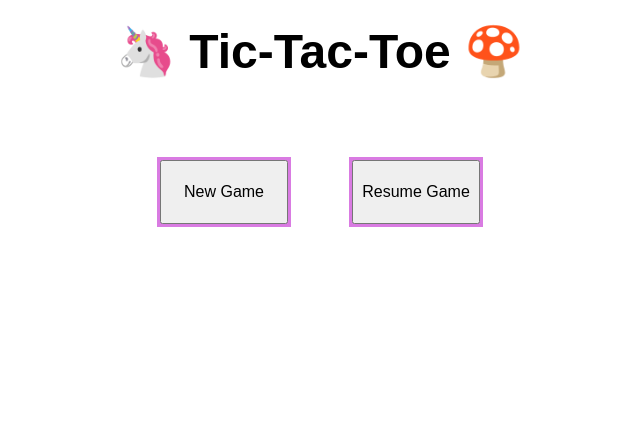
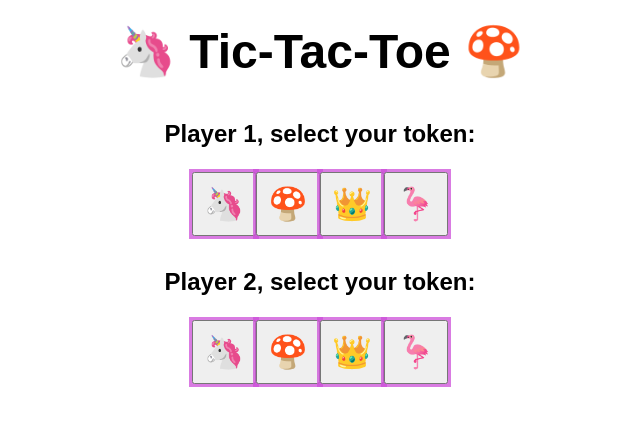
Before and after one commit to yuyi365/tic_tac_toe, a React (Create React App) app in the folder frontend/: page / in a window 1280 px wide. Both pictures are taken after a click on the button "New Game". Shown: the top 426 px of the page, without its empty margins (320-960 px from the left). Built offline with nearby package versions, Linux system fonts and the light colour scheme.

Commit message:
added selection token screens

```diff
--- a/frontend/src/components/App.css
+++ b/frontend/src/components/App.css
@@ -86,6 +86,28 @@
 }
 
 .landing-button:hover {
+  background-color: aquamarine;
+  cursor: pointer;
+}
+
+.token-div {
+  margin: 1rem;
+  font-size: 1.5rem;
+  text-align: center;
+  justify-content: center;
+  align-items: center;
+}
+
+.token-button {
+  box-shadow: 0px 0px 0px 3px rgba(205, 79, 216, 0.75);
+  height: 4rem;
+  width: 4rem;
+  margin-top: 1.5rem;
+  text-align: center;
+  font-size: 2rem;
+}
+
+.token-button:hover {
   background-color: aquamarine;
   cursor: pointer;
 }
--- a/frontend/src/components/App.tsx
+++ b/frontend/src/components/App.tsx
@@ -1,5 +1,6 @@
 import { useState } from "react";
 import BoardContainer from "./BoardContainer";
+import TokenSelection from "./TokenSelection";
 import Header from "./Header";
 import ErrorContainer from "./ErrorContainer";
 import "./App.css";
@@ -7,6 +8,9 @@ import LandingPage from "./LandingPage";
 
 const App = () => {
   const [error, setError] = useState<boolean>(false);
+  const [landingPage, setLandingPage] = useState(true);
+  const [tokenPage, setTokenPage] = useState(false);
+  const [pinPage, setPinPage] = useState(false);
   const [gameId, setGameId] = useState("");
   const [pin, setPin] = useState("");
 
@@ -16,27 +20,39 @@ const App = () => {
 
   const handleNewGame = () => {
     console.log("new game");
+
     // create new game (POST)
     // get back the gameId and pin
     // save gameId and pin to state
 
     // turn on selection screen state
+    setTokenPage(!tokenPage);
+    // turn off landing screen state
+    setLandingPage(!landingPage);
+
+    // ==> TOKEN SELECTION PAGE
   };
 
   const handleResumeGame = () => {
     console.log("resume game");
 
     // turn on enter pin screen state
+    setPinPage(!pinPage);
+    // turn off landing screen state
+    setLandingPage(!landingPage);
+    // ==> PIN PAGE
   };
 
   return (
     <div className="App">
       <Header />
-      {!error ? (
+      {!error && landingPage ? (
         <LandingPage
           handleNewGame={handleNewGame}
           handleResumeGame={handleResumeGame}
         />
+      ) : !error && tokenPage ? (
+        <TokenSelection />
       ) : (
         <ErrorContainer />
       )}
--- /dev/null
+++ b/frontend/src/components/Token.tsx
@@ -0,0 +1,15 @@
+type Props = {
+  token: string;
+};
+
+const Token = (props: Props) => {
+  return (
+    <>
+      <button value={props.token} className="token-button">
+        {props.token}
+      </button>
+    </>
+  );
+};
+
+export default Token;
--- /dev/null
+++ b/frontend/src/components/TokenSelection.tsx
@@ -0,0 +1,24 @@
+import Token from "./Token";
+
+const TokenSelection = () => {
+  const tokens = ["🦄", "🍄", "👑", "🦩"];
+
+  const mapTokens = tokens.map((token) => {
+    return <Token key={token} token={token} />;
+  });
+  return (
+    <>
+      <div className="token-div">
+        <h4>Player 1, select your token:</h4>
+        {mapTokens}
+      </div>
+
+      <div className="token-div">
+        <h4>Player 2, select your token:</h4>
+        {mapTokens}
+      </div>
+    </>
+  );
+};
+
+export default TokenSelection;
```
